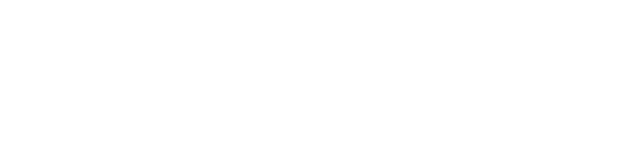
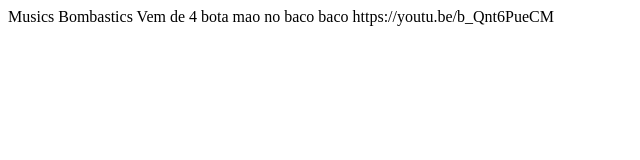
Before and after one commit to GustavoBurtet/catalogo, a plain HTML site: page index.html in a window 1280 px wide. Shown: the whole page, without its empty margins (0-640 px from the left). Drawn offline with Linux system fonts and the light colour scheme.

Commit message:
musics orginias

```diff
--- a/index.html
+++ b/index.html
@@ -1,11 +1,16 @@
 <!DOCTYPE html>
-<html lang="en">
+<html lang="pt-br">
 <head>
     <meta charset="UTF-8">
     <meta name="viewport" content="width=device-width, initial-scale=1.0">
     <title>Document</title>
 </head>
 <body>
+  Musics Bombastics
+  Vem de 4 bota mao no baco baco
+  https://youtu.be/b_Qnt6PueCM
+
+
 
 </body>
 </html>
```
